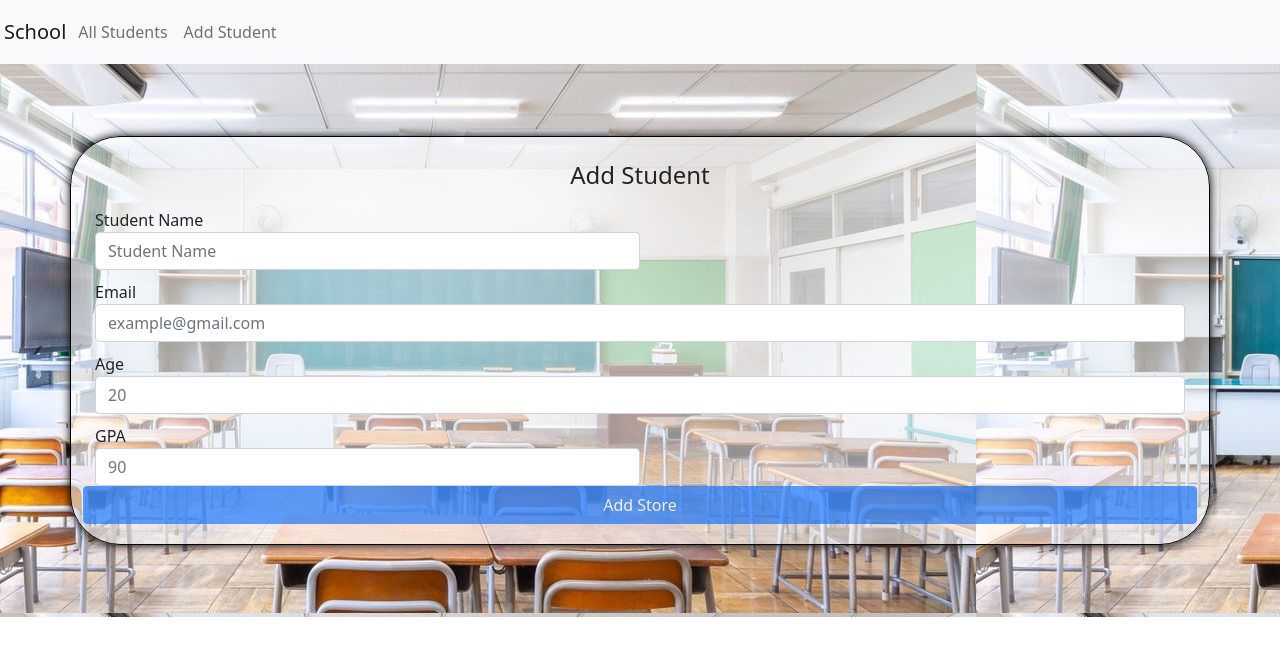
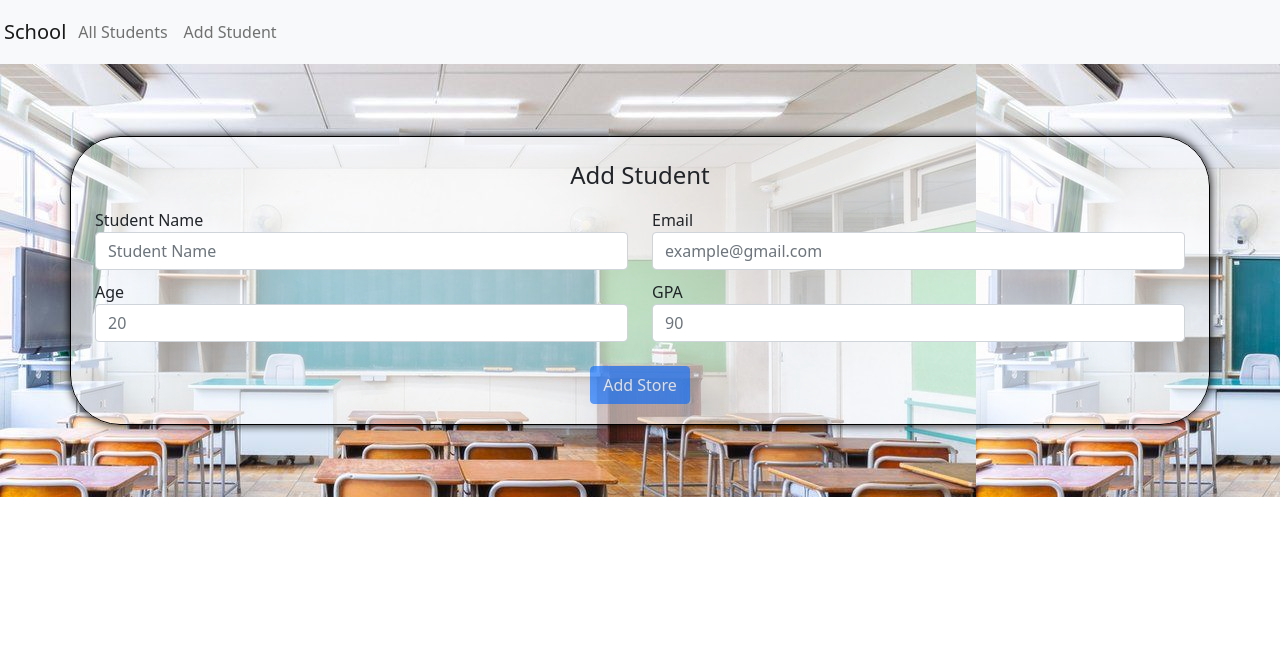
Before and after one commit to shahdmadhoun/SchoolManager, an Angular app: page /add-student in a window 1280 px wide. Shown: the top 656 px of the page. Built offline with nearby package versions, Linux system fonts and the light colour scheme.

Commit message:
add student

```diff
--- a/src/app/add-student/add-student.component.css
+++ b/src/app/add-student/add-student.component.css
@@ -1,8 +1,9 @@
 .background {
     background-image: url(../../assets/img/school.jpg);
     width: 100%;
-    height: 80%;
+    height: 100%;
     background-repeat: repeat;
+
 }
 
 .form-container {
@@ -11,6 +12,8 @@
     box-shadow: 0px 0px 10px 0px black;
     border-radius: 50px;
     padding-bottom: 20px;
+    /* margin: auto;
+    display: block; */
 }
 
 form label{
--- a/src/app/add-student/add-student.component.html
+++ b/src/app/add-student/add-student.component.html
@@ -4,29 +4,34 @@
         <div class="row justify-content-center py-lg-5 py-md-4 py-3">
           <div class="form-container px-4 my-4">
               <h4 class="text-center pt-4">Add Student</h4>
-            <div class="form-row">
+              <div class="row">
                 <div class="form-group col-md-6">
                         <label>Student Name</label>
                         <input type="text" class="form-control" placeholder="Student Name" ngModel name="name" #name required>
                     </div>
-            </div>
-            <div class="form-group">
+                    <div class="form-group col-md-6">
                         <label>Email</label>
                         <input type="email" class="form-control" placeholder="example@gmail.com" ngModel name="email" #email required>
                     </div>
-            <div class="form-group">
+                </div>
+                <div class="row">
+                    <div class="form-group col-md-6">
                         <label>Age</label>
                         <input type="number" class="form-control" placeholder="20" ngModel name="age" #age required>
                     </div>
-            <div class="form-row">
                     <div class="form-group col-md-6">
                         <label>GPA</label>
                         <input type="number" class="form-control"  placeholder="90" ngModel name="gpa" #gpa required>
                     </div>
                 </div>
-
-            <div class="row justify-content-center">
+                <div>
+                    &nbsp;
+                    &nbsp;
+                </div>
+                <div class="form-row text-center">
+                    <div class="justify-content-center">
                         <button type="submit" class="btn btn-primary" [disabled]="!f.valid">Add Store</button>
+                    </div>
                 </div>
             </div>
         </div>
--- a/src/app/app.component.html
+++ b/src/app/app.component.html
@@ -1,7 +1,6 @@
 <nav class="navbar navbar-expand-lg navbar-light bg-light">
-    <a class="navbar-brand m-1" href="#">
+    <a class="navbar-brand m-1" routerLink="">
         School
-        <!-- <img src="https://hungerstation.com/website-assets/6ea0b4eaa2504339a6f107a4087cf8b1.svg"> -->
     </a>
     <button class="navbar-toggler" type="button" data-toggle="collapse" data-target="#navbarSupportedContent" aria-controls="navbarSupportedContent" aria-expanded="false" aria-label="Toggle navigation">
       <span class="navbar-toggler-icon"></span>
```
Lines whose indentation alone changed are shown as unchanged.
